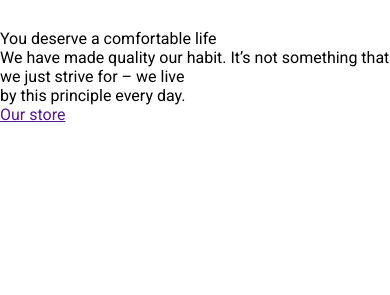
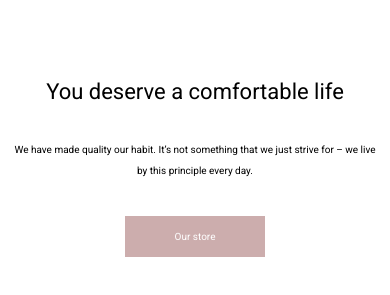
Before and after one commit to M0hmd-dev/sample1, a plain HTML site: page index.html in a window 390 px wide. Shown: the part 147-442 px from the top of the page. Drawn offline with Linux system fonts and the light colour scheme.

Commit message:
Update style.css

```diff
--- a/style.css
+++ b/style.css
@@ -128,3 +128,53 @@ main{
         margin: 2rem 1rem;
     }
 }
+.top-content{
+    display: flex;
+    flex-direction: column;
+    align-items: center;
+    margin: 110px 0;
+    text-align: justify;
+}
+.top-title{
+    font-size: 45px;
+}
+.top-paragraph{
+    margin-top: 40px;
+}
+.top-paragraph2{
+    margin-top: 10px;
+}
+.store{
+    text-decoration: none;
+    margin-top: 40px;
+    background: #ccadad;
+    color: #fff;
+    padding: 15px 50px;
+}
+@media (max-width:920px){
+    .top-title{
+        font-size: 30px;
+    }
+    .top-content{
+        margin: 50px 0;
+        font-size: 14px;
+    }
+}
+@media (max-width:504px){
+    .top-content{
+        font-size: 12px;
+    }
+    .top-title{
+        font-size: 22px;
+    }
+}
+@media (max-width:432px){
+    .top-content{
+        font-size: 11px;
+    }
+}
+@media (max-width:396px){
+    .top-content{
+        font-size: 10px;
+    }
+}
```
